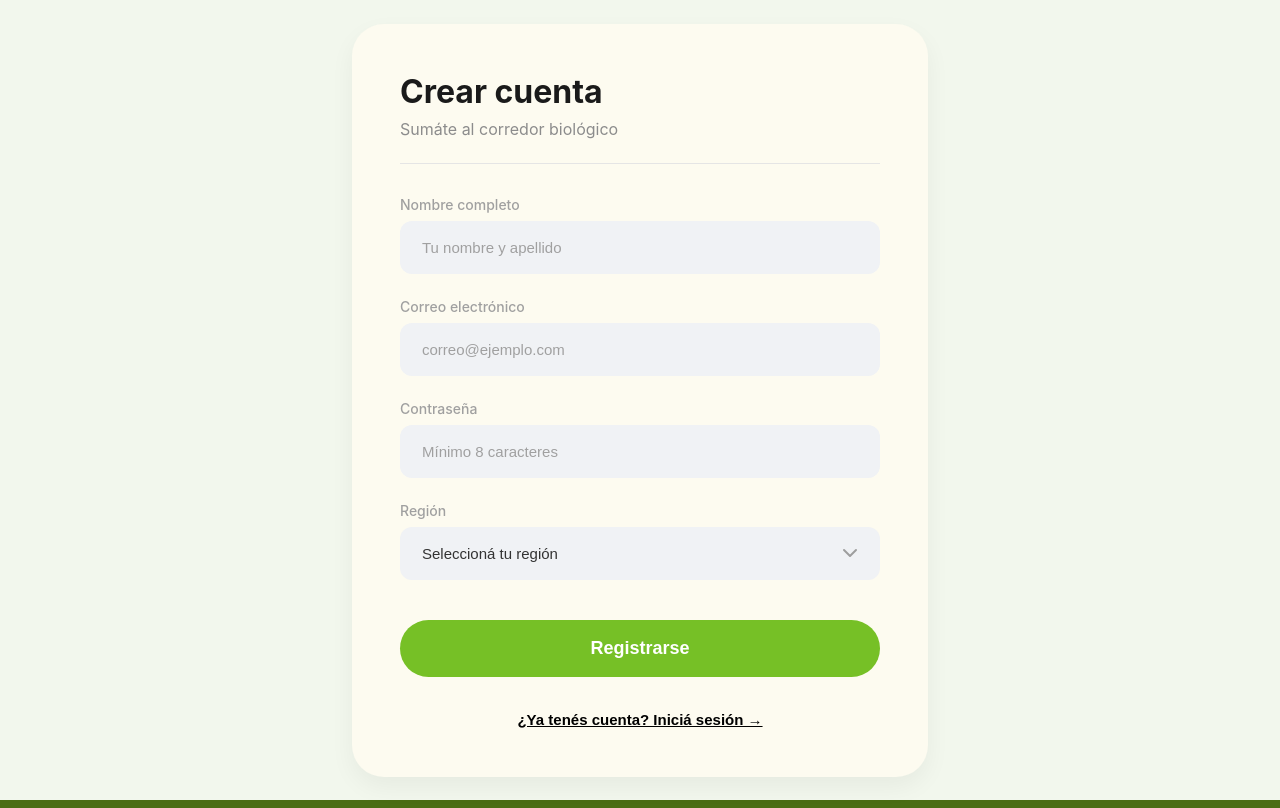
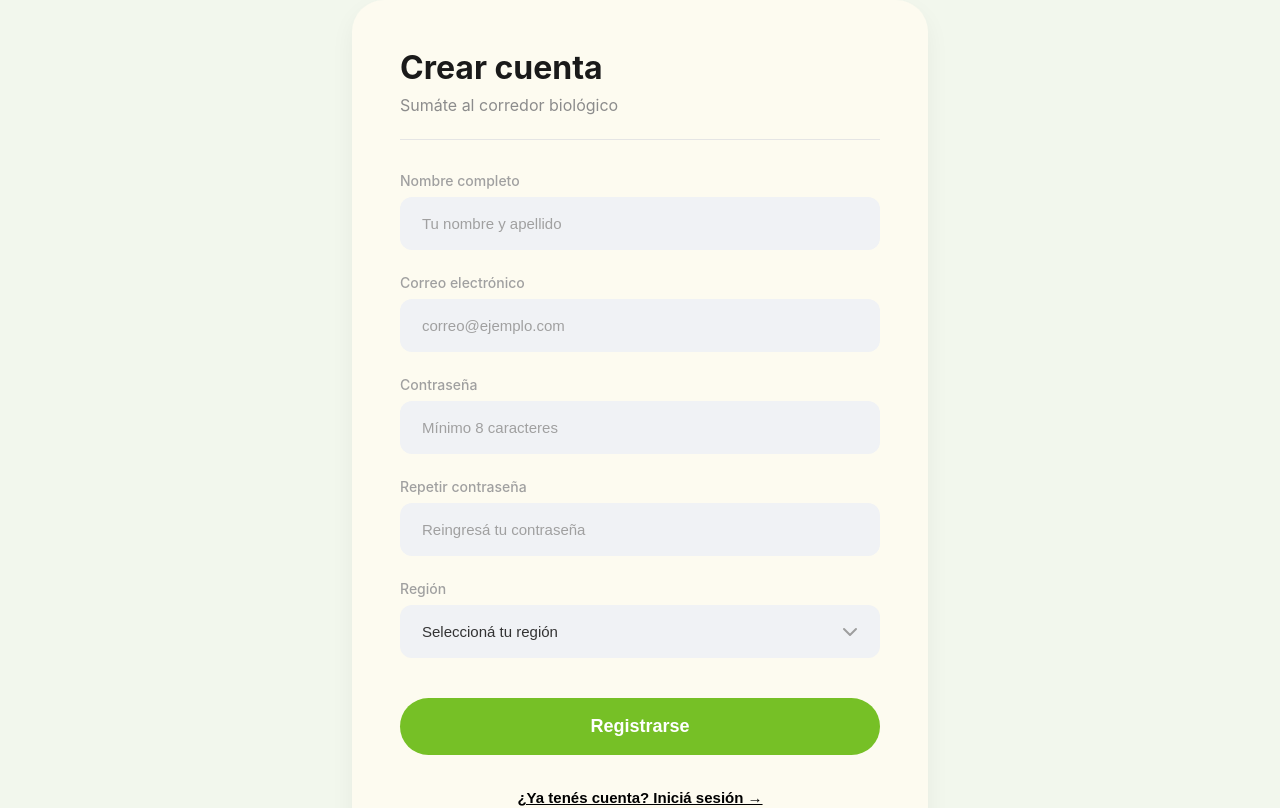
Before and after one commit to vickykriger/RutaVerde_Frontend, a React (Vite) app: page /registrarse in a window 1280 px wide. Shown: the top 808 px of the page. Built offline with nearby package versions, Linux system fonts and the light colour scheme.

Commit message:
registro pide que reingreses la contraseña

```diff
--- a/src/components/RegistroForm.tsx
+++ b/src/components/RegistroForm.tsx
@@ -14,10 +14,11 @@ const RegistroForm: React.FC<RegistroFormProps> = ({ onLoginClick }) => {
   const [nombre, setNombre] = useState('');
   const [email, setEmail] = useState('');
   const [contrasenia, setContrasenia] = useState('');
+  const [repetirContrasenia, setRepetirContrasenia] = useState('');
   const [region, setRegion] = useState('');
   const [error, setError] = useState('');
   const [camposError, setCamposError] = useState<{
-    nombre?: boolean; email?: boolean; contrasenia?: boolean; region?: boolean;
+    nombre?: boolean; email?: boolean; contrasenia?: boolean; repetirContrasenia?: boolean; region?: boolean;
   }>({});
 
   const limpiarCampo = (campo: string) =>
@@ -32,11 +33,19 @@ const RegistroForm: React.FC<RegistroFormProps> = ({ onLoginClick }) => {
     if (!nombre.trim()) errores.nombre = true;
     if (!email.trim()) errores.email = true;
     if (!contrasenia.trim()) errores.contrasenia = true;
+    if (!repetirContrasenia.trim()) errores.repetirContrasenia = true;
     if (!region) errores.region = true;
 
     if (Object.keys(errores).length > 0) {
       setCamposError(errores);
       setError('Por favor, completá todos los campos.');
+      return;
+    }
+
+    // Validación de coincidencia de contraseñas
+    if (contrasenia !== repetirContrasenia) {
+      setCamposError({ contrasenia: true, repetirContrasenia: true });
+      setError('Las contraseñas no coinciden.');
       return;
     }
 
@@ -56,7 +65,6 @@ const RegistroForm: React.FC<RegistroFormProps> = ({ onLoginClick }) => {
 
       if (respuesta.data.error) {
         setError(respuesta.data.error);
-        // Si el email ya existe suele ser el campo en cuestión
         if (respuesta.data.error.toLowerCase().includes('email') || respuesta.data.error.toLowerCase().includes('correo')) {
           setCamposError({ email: true });
         }
@@ -78,10 +86,10 @@ const RegistroForm: React.FC<RegistroFormProps> = ({ onLoginClick }) => {
         setCamposError({ email: true });
       } else if (msg.toLowerCase().includes('contraseña') || msg.toLowerCase().includes('password')) {
         setError(msg || 'La contraseña no cumple los requisitos.');
-        setCamposError({ contrasenia: true });
+        setCamposError({ contrasenia: true, repetirContrasenia: true });
       } else {
         setError(msg || 'Hubo un problema al crear tu cuenta. Intentá de nuevo.');
-        setCamposError({ nombre: true, email: true, contrasenia: true, region: true });
+        setCamposError({ nombre: true, email: true, contrasenia: true, repetirContrasenia: true, region: true });
       }
     }
   };
@@ -133,6 +141,18 @@ const RegistroForm: React.FC<RegistroFormProps> = ({ onLoginClick }) => {
           </div>
 
           <div className="form-group">
+            <label htmlFor="repeat-password">Repetir contraseña</label>
+            <input
+              type="password"
+              id="repeat-password"
+              placeholder="Reingresá tu contraseña"
+              value={repetirContrasenia}
+              className={camposError.repetirContrasenia ? 'input-error' : ''}
+              onChange={(e) => { setRepetirContrasenia(e.target.value); limpiarCampo('repetirContrasenia'); }}
+            />
+          </div>
+
+          <div className="form-group">
             <label htmlFor="region">Región</label>
             <select
               id="region"
```
